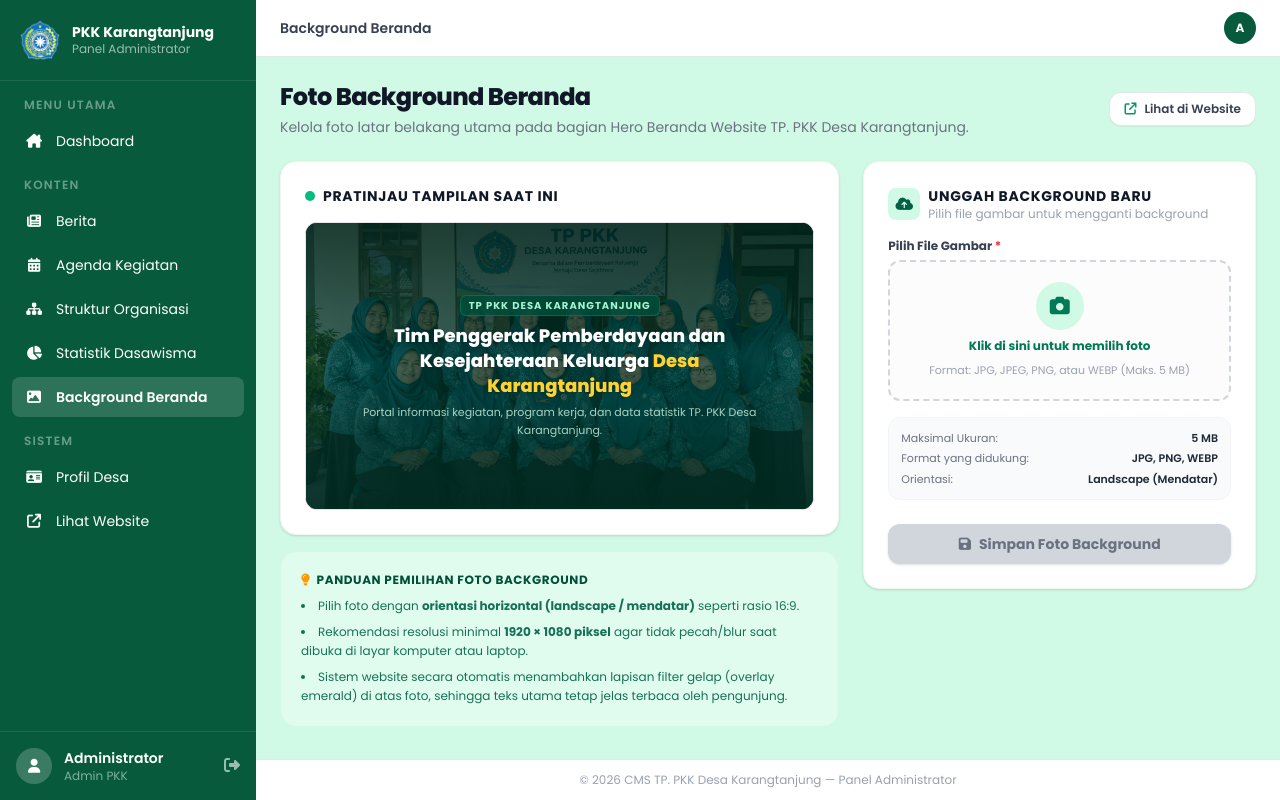
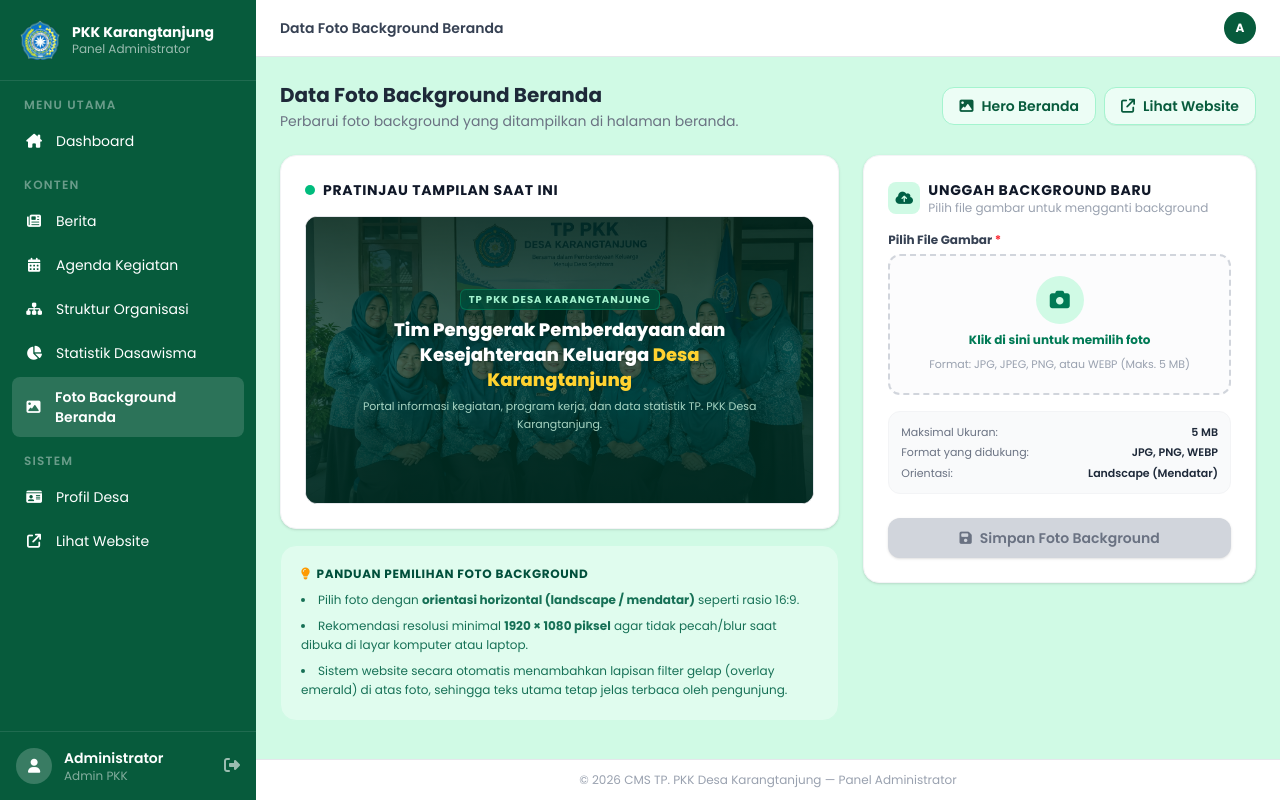
Before and after one commit to hahrizky/web-pkk-desa-karangtanjung, a Laravel app: page /admin/hero in a window 1280 px wide. Run offline with Laravel 12, Linux system fonts and the light colour scheme; the visitor is signed in with stand-in values (Sample User, id 1); style sheets or scripts are compiled from the project's sources.

Commit message:
style(cms): selaraskan teks dan palet warna background beranda dengan data statistik dasawisma

```diff
--- a/resources/views/admin/dashboard.blade.php
+++ b/resources/views/admin/dashboard.blade.php
@@ -149,7 +149,7 @@
                 <a href="{{ route('admin.hero.index') }}"
                     class="flex flex-col items-center gap-2 p-3 bg-[#2F9B45] hover:bg-[#26863A] active:bg-[#075B3C] text-white rounded-xl transition-all duration-200 text-center active:scale-95 shadow-sm cursor-pointer">
                     <i class="fa-solid fa-image text-lg text-emerald-200"></i>
-                    <span class="text-xs font-semibold">Background Beranda</span>
+                    <span class="text-xs font-semibold">Foto Background Beranda</span>
                 </a>
             </div>
         </div>
--- a/resources/views/admin/hero/index.blade.php
+++ b/resources/views/admin/hero/index.blade.php
@@ -1,24 +1,26 @@
 @extends('layouts.admin')
 
-@section('title', 'Background Beranda')
-@section('page-title', 'Background Beranda')
+@section('title', 'Data Foto Background Beranda')
+@section('page-title', 'Data Foto Background Beranda')
 
 @section('content')
 <div class="space-y-6">
 
-    {{-- Header & Penjelasan Singkat --}}
-    <div class="flex flex-col sm:flex-row sm:items-center sm:justify-between gap-4">
+    {{-- Header & Penjelasan Singkat (Sesuai format Data Statistik Dasawisma) --}}
+    <div class="flex flex-col sm:flex-row sm:items-center justify-between gap-4 mb-6">
         <div>
-            <h1 class="text-xl sm:text-2xl font-extrabold text-gray-900 tracking-tight">Foto Background Beranda</h1>
-            <p class="text-xs sm:text-sm text-gray-500 mt-1">
-                Kelola foto latar belakang utama pada bagian Hero Beranda Website TP. PKK Desa Karangtanjung.
-            </p>
+            <h2 class="text-xl font-bold text-gray-800">Data Foto Background Beranda</h2>
+            <p class="text-sm text-gray-500 mt-0.5">Perbarui foto background yang ditampilkan di halaman beranda.</p>
         </div>
-        <div>
+        <div class="flex items-center gap-2">
+            <span class="inline-flex items-center gap-2 bg-emerald-50 text-[#075B3C] text-sm font-semibold px-4 py-2 rounded-xl border border-emerald-200">
+                <i class="fa-solid fa-image"></i>
+                Hero Beranda
+            </span>
             <a href="{{ url('/') }}" target="_blank"
-                class="inline-flex items-center gap-2 px-3.5 py-2 bg-white hover:bg-gray-50 text-gray-700 text-xs font-semibold rounded-xl border border-gray-200 shadow-2xs hover:shadow-xs transition-all">
-                <i class="fa-solid fa-arrow-up-right-from-square text-emerald-600"></i>
-                <span>Lihat di Website</span>
+                class="inline-flex items-center gap-2 bg-emerald-50 hover:bg-emerald-100 text-[#075B3C] text-sm font-semibold px-4 py-2 rounded-xl border border-emerald-200 transition-colors shadow-2xs">
+                <i class="fa-solid fa-arrow-up-right-from-square"></i>
+                <span>Lihat Website</span>
             </a>
         </div>
     </div>
@@ -187,7 +189,7 @@
                         </button>
 
                         <button type="submit" id="btn-submit" disabled
-                            class="w-full sm:w-auto flex-1 py-2.5 px-4 bg-[#075B3C] hover:bg-[#064e33] active:bg-[#053d28] disabled:bg-gray-300 disabled:text-gray-500 disabled:cursor-not-allowed text-white text-xs sm:text-sm font-bold rounded-xl shadow-sm hover:shadow transition-all flex items-center justify-center gap-2 cursor-pointer">
+                            class="w-full sm:w-auto flex-1 py-2.5 px-5 bg-[#2F9B45] hover:bg-[#26863A] active:bg-[#075B3C] disabled:bg-gray-300 disabled:text-gray-500 disabled:cursor-not-allowed text-white text-sm font-semibold rounded-xl shadow-sm hover:shadow transition-all flex items-center justify-center gap-2 cursor-pointer">
                             <i class="fa-solid fa-floppy-disk"></i>
                             <span>Simpan Foto Background</span>
                         </button>
--- a/resources/views/layouts/admin.blade.php
+++ b/resources/views/layouts/admin.blade.php
@@ -71,7 +71,7 @@
         <a href="{{ route('admin.hero.index') }}"
            class="sidebar-link flex items-center gap-3 px-3 py-2.5 rounded-lg text-sm transition-all {{ request()->routeIs('admin.hero.*') ? 'active' : '' }}">
             <i class="fa-solid fa-image w-5 text-center"></i>
-            <span>Background Beranda</span>
+            <span>Foto Background Beranda</span>
         </a>
 
         <p class="text-xs text-white/40 font-semibold uppercase tracking-widest px-3 mt-4 mb-2">Sistem</p>
```
